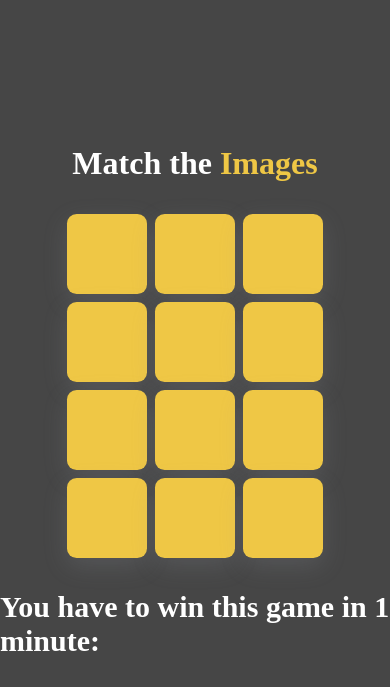
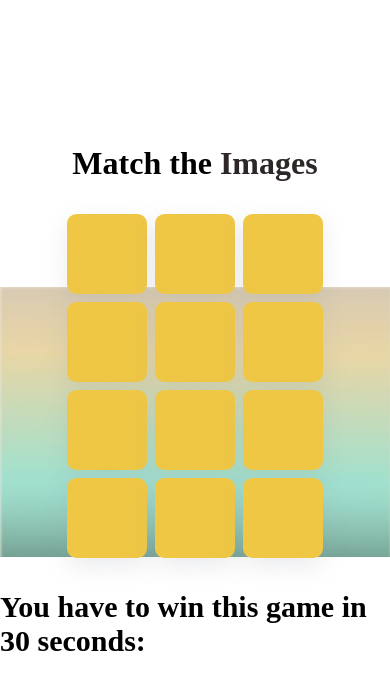
Before and after one commit to hiteshc0des/BrainStroming_Game, a plain HTML site: page index.html in a window 390 px wide. Drawn offline with Linux system fonts and the light colour scheme.

Commit message:
second commit

```diff
--- a/css/style.css
+++ b/css/style.css
@@ -17,17 +17,24 @@ body {
   flex-direction: column;
   gap: 5rem;
   height: 100vh;
-  background-color: var(--bg-main);
+  /* Set the background image for all screen sizes */
+  background: url(../img/bcg.jpg) no-repeat center center;
+  background-size: cover;
+
+  /* Adjust the background size for smaller screens */
+  @media (max-width: 768px) {
+    background-size: contain;
+  }
 }
 
 h1 {
-  color: #fff;
+  color: #000;
   font-family: "Lexend Deca Light";
   font-size: 4rem;
 }
 
 span {
-  color: var(--border-color);
+  color: var(--bg-card);
 }
 
 #card-section {
@@ -79,7 +86,7 @@ span {
 
 h2 {
   font-size: 30px;
-  color: #fff;
+  color: #000;
 }
 
 #timer {
--- a/index.html
+++ b/index.html
@@ -9,7 +9,7 @@
   <body>
     <h1>Match the <span>Images</span></h1>
     <section id="card-section"></section>
-    <h2>You have to win this game in 1 minute: </h2>
+    <h2>You have to win this game in 30 seconds: </h2>
     <div id="timer"></div>
     <script src="js/index.js"></script>
   </body>
--- a/js/index.js
+++ b/js/index.js
@@ -81,7 +81,7 @@ const startTimer = () => {
   let seconds = 0;
   timer = setInterval(() => {
     seconds++;
-    if (seconds === 35) {
+    if (seconds === 30) {
       seconds = 0;
       minutes++;
       if (minutes === 1) {
```
Also changed, not shown: img/bcg.jpg (added), img/css.jpg (deleted), img/html.jpg (deleted), img/jquery.jpg (deleted), img/js.jpg (deleted), img/node_js.jpg (deleted), img/python.jpg (deleted).
